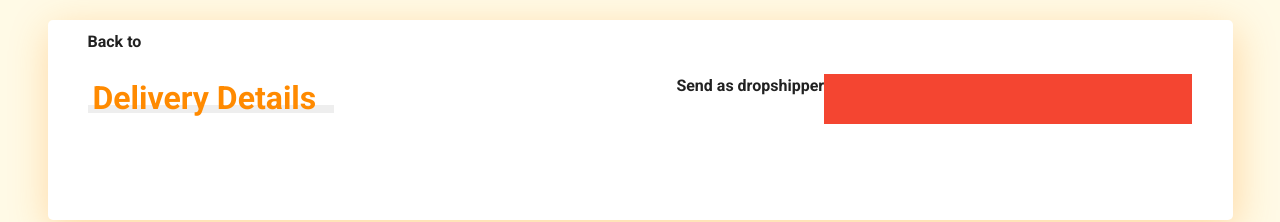
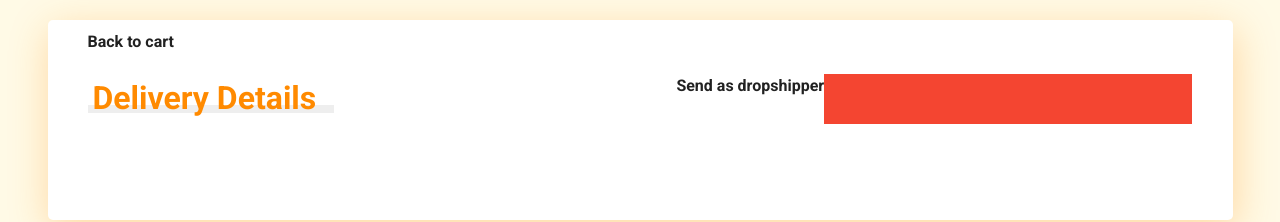
Before and after one commit to fuaditrockz/order-stepper, a Vue app: page / in a window 1280 px wide. Shown: the top 222 px of the page. Built offline with nearby package versions, Linux system fonts and the light colour scheme.

Commit message:
Some unnecessary update.

```diff
--- a/src/App.vue
+++ b/src/App.vue
@@ -1,7 +1,7 @@
 <template>
   <v-app>
     <v-main>
-      <Stepper/>
+      <Stepper previousPage="cart"/>
     </v-main>
   </v-app>
 </template>
@@ -27,9 +27,9 @@ export default {
   margin 0
   padding 0
 body
-  background-color #fffae6
+  background-color #FFFAE6
   padding 20
 .v-main__wrap
-  background-color #fffae6
+  background-color #FFFAE6
   padding-top 20px
 </style>
```
